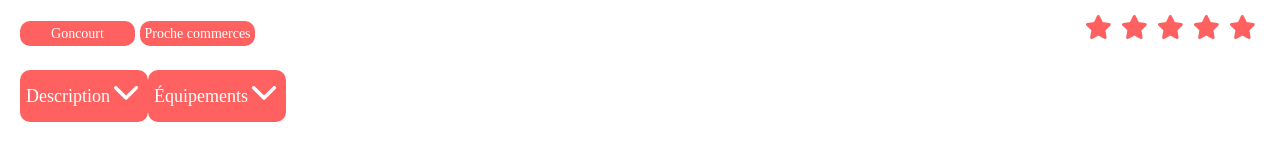
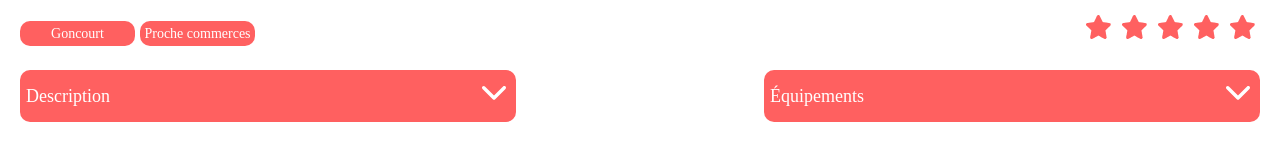
Before and after one commit to Chris92i/KASA, a React (Create React App) app: page /appart/0979876d in a window 1280 px wide. Shown: the part 629-790 px from the top of the page. Built offline with nearby package versions, Linux system fonts and the light colour scheme.

Commit message:
refonte dispo collapse page detail

```diff
--- a/src/components/Collapse/style.scss
+++ b/src/components/Collapse/style.scss
@@ -33,9 +33,9 @@
     background-color: #F6F6F6;
 
     font-family: Montserrat;
-    font-weight: 400;
-    size: 24px;
-    line-height: 34.22px;
+    //font-weight: 400;
+    //size: 24px;
+    //line-height: 34.22px;
 
     color:#FF6060;
 
@@ -45,7 +45,8 @@
     //display: flex;
     //margin: auto;
     padding: auto;
-    //width: 80%;
+    //width: auto;
+
 
 }
 
--- a/src/pages/Detail/Detail.jsx
+++ b/src/pages/Detail/Detail.jsx
@@ -62,7 +62,8 @@ function Detail() {
           </div>
         </div>
         <div className="collapse_container_detail">
-          <div className="collapse_unite collapse_unite_1">
+          <div className="collapse_unite_A ">
+            <div className="collapse_unite_1">
               <Collapse
                 content={{
                   title: "Description",
@@ -70,7 +71,9 @@ function Detail() {
                 }}
               />
             </div>
-          <div className="collapse_unite collapse_unite_2">
+          </div>
+          <div className="collapse_unite_B">
+            <div className="collapse_unite_2">
             <Collapse
               content={{
                 title: "Équipements",
@@ -80,6 +83,7 @@ function Detail() {
             </div>
           </div>
         </div>
+      </div>
     </>
   );
 }
--- a/src/pages/Detail/style.scss
+++ b/src/pages/Detail/style.scss
@@ -62,20 +62,31 @@
     width: 100%;
 }
 
-.collapse_unite{
+.collapse_unite_A{
     //display: flex;
     //flex-direction: column;
-    //width: 582px;
+    width: 50%;
     display: flex;
     //justify-content: flex-start;
 }
 
+.collapse_unite_B{
+    //display: flex;
+    //flex-direction: column;
+    width: 50%;
+    display: flex;
+    justify-content: flex-end;
+}
+
+
 .collapse_unite_1{
-
+    width: 80%;
 }
 
 .collapse_unite_2{
+    width: 80%;
     justify-content: flex-end;
+
 }
 
 
```
Lines whose indentation alone changed are shown as unchanged.
